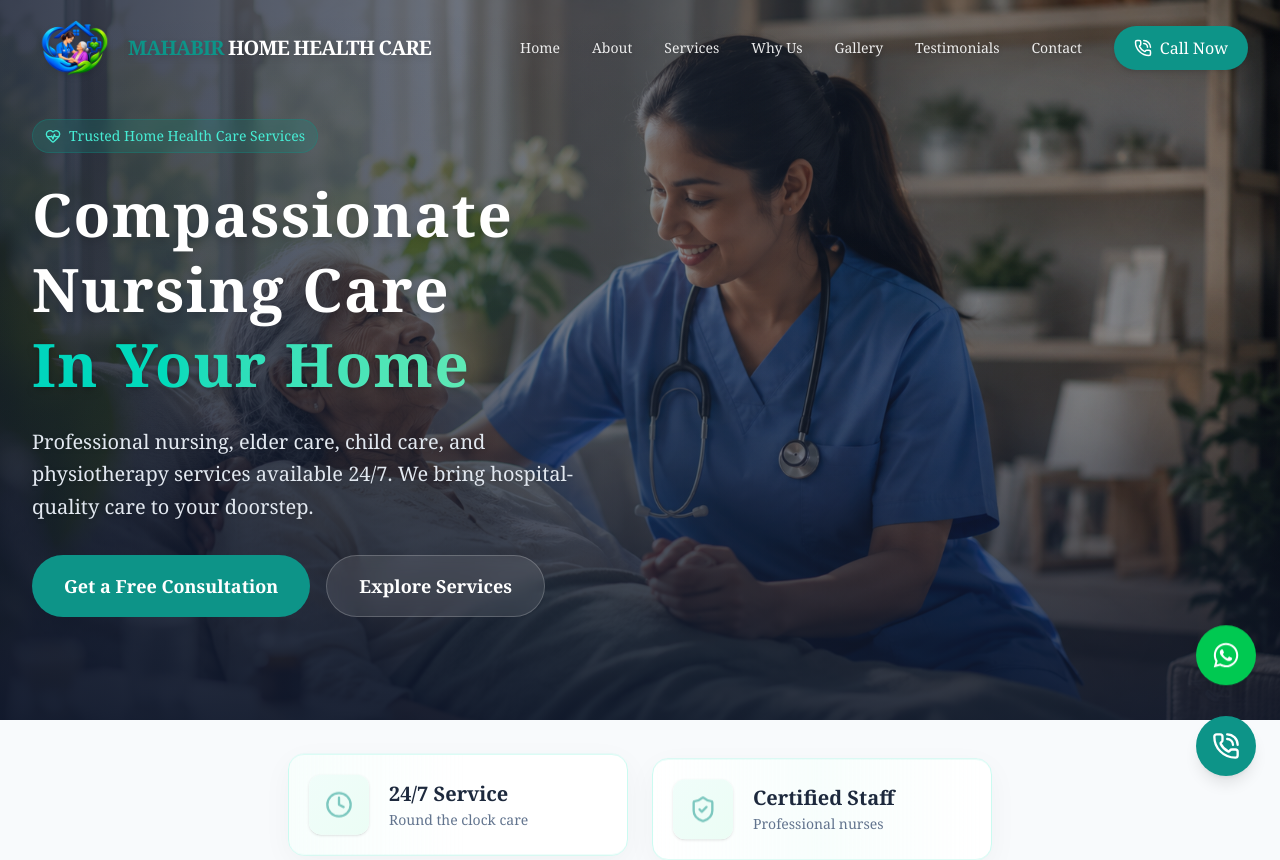
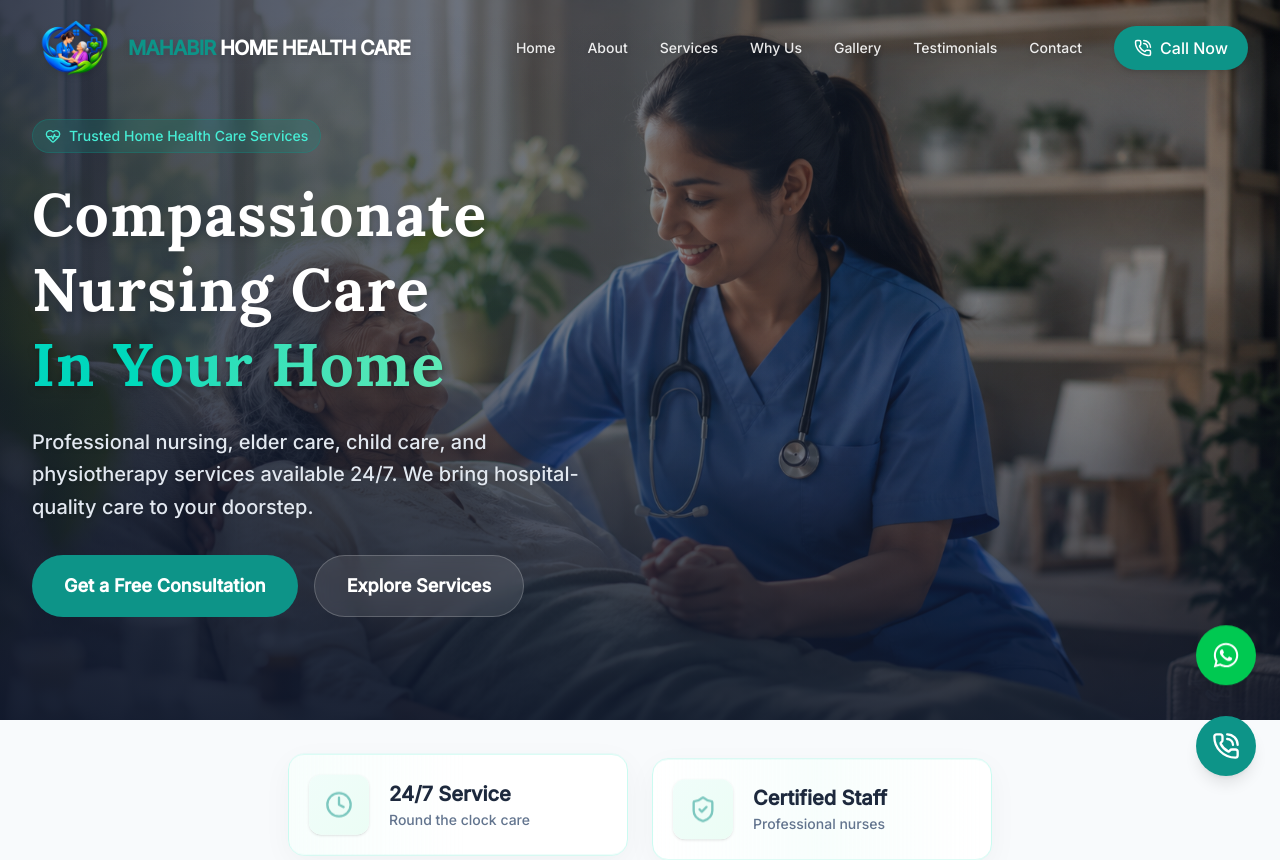
Before and after one commit to deosweb2025/MAHABIR_HOME_HEALTH_CARE-Webpage, a React (Vite) app: page / in a window 1280 px wide. Shown: the top 860 px of the page. Built offline with nearby package versions, Linux system fonts and the light colour scheme.

Commit message:
changes font of the website

```diff
--- a/src/index.css
+++ b/src/index.css
@@ -1,4 +1,4 @@
-@import url('https://fonts.googleapis.com/css2?family=Cormorant+Garamond:wght@400;500;600;700&family=Outfit:wght@300;400;500;600;700&display=swap');
+@import url('https://fonts.googleapis.com/css2?family=Inter:wght@400;500&family=Lora:ital,wght@0,400;0,500;0,600;0,700;1,400&display=swap');
 @import "tailwindcss";
 
 @layer utilities {
@@ -12,8 +12,8 @@
   --color-primary-dark: #0f766e;
   --color-secondary: #1e293b;
   --color-accent: #f59e0b;
-  --font-sans: 'Georgia', serif;
-  --font-serif: 'Georgia', serif;
+  --font-sans: 'Inter', sans-serif;
+  --font-serif: 'Lora', serif;
 }
 
 body {
```
